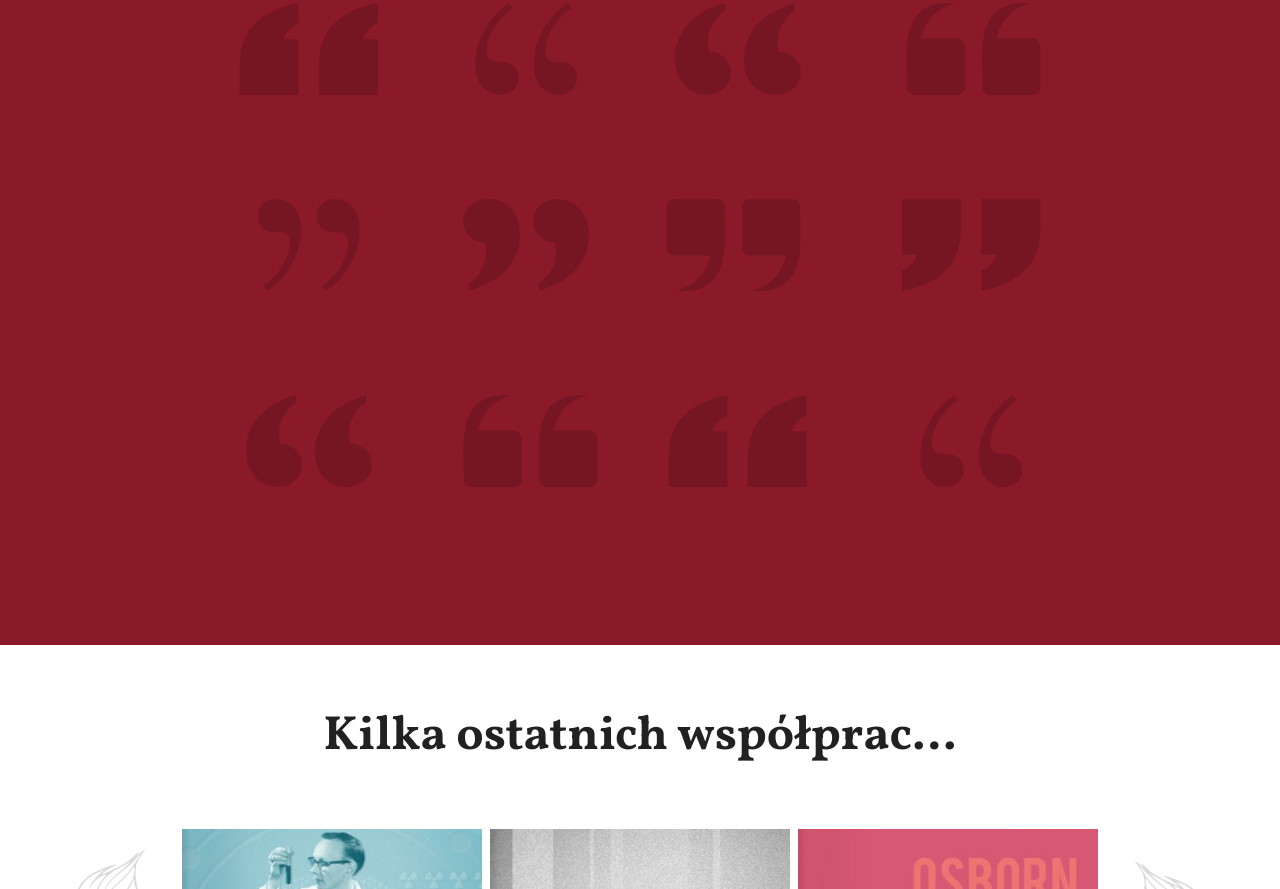
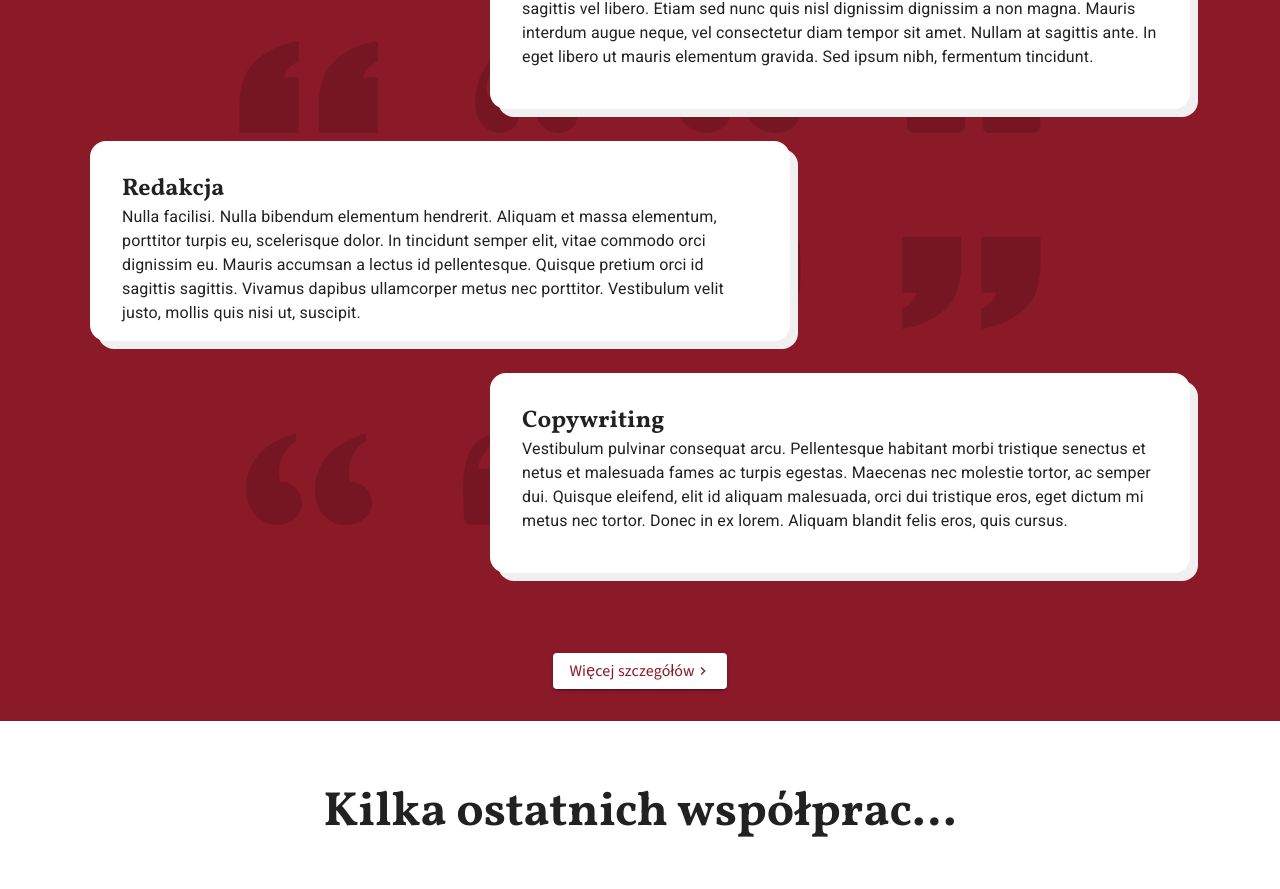
Before and after one commit to dawid-bobowski/portfolio-mbalazyk, a React (Vite) app: page / in a window 1280 px wide. Shown: the part 1055-1944 px from the top of the page. Built offline with nearby package versions, Linux system fonts and the light colour scheme.

Commit message:
Update offer section

```diff
--- a/src/components/Hero/HeroActions.tsx
+++ b/src/components/Hero/HeroActions.tsx
@@ -1,7 +1,7 @@
 import { Box } from '@mui/material';
 
-import ButtonContained from '../ButtonContained';
-import ButtonOutlined from '../ButtonOutlined';
+import ButtonContained from './ButtonContained';
+import ButtonOutlined from './ButtonOutlined';
 
 const HeroActions = () => {
   return (
--- a/src/components/Offer.tsx
+++ b/src/components/Offer.tsx
@@ -1,12 +1,13 @@
-import { Box, Typography } from '@mui/material';
+import { Box, Button, Typography } from '@mui/material';
+
+import NavigateNextIcon from '@mui/icons-material/NavigateNext';
+
 import BackgroundImage from '/offer-background.png';
-
-// Perhaps a carousel with some images and offers?
 
 const Offer = () => {
   return (
     <Box
-      id='main-offer'
+      id='main-offers'
       sx={{
         minHeight: 800,
         display: 'flex',
@@ -14,32 +15,118 @@ const Offer = () => {
         alignItems: 'center',
         padding: '2rem 0',
         backgroundImage: `url(${BackgroundImage})`,
-        backgroundColor: '#8B1A29',
+        backgroundColor: '#8b1a29',
         backgroundPosition: 'center',
         backgroundSize: 'contain',
         backgroundRepeat: 'no-repeat',
       }}
     >
-      <Typography
-        variant='h3'
-        component='h2'
+      <Box
+        id='offers-wrapper'
         sx={{
-          fontFamily: 'Vollkorn, serif',
-          fontWeight: 'bold',
-          color: '#FFF',
+          marginTop: '2rem',
+          display: 'flex',
+          flexDirection: 'column',
+          gap: 4,
         }}
       >
-        Oferta
-      </Typography>
-      <Box
-        sx={{
-          marginTop: '2rem',
-        }}
-      >
-        {/* Wstawić ofertę */}
+        <Box className='offer-item-wrapper' sx={styles.offerItemWrapper}>
+          <Box className='offer-item' sx={styles.offerItem}>
+            <Typography className='offer-title' variant='h5' sx={styles.offerTitle}>Korekta</Typography>
+            <Typography className='offer-description' sx={styles.offerDescription}>
+              Integer id facilisis magna. Vivamus sem dolor, tincidunt quis condimentum tincidunt, sagittis vel libero.
+              Etiam sed nunc quis nisl dignissim dignissim a non magna. Mauris interdum augue neque, vel consectetur
+              diam tempor sit amet. Nullam at sagittis ante. In eget libero ut mauris elementum gravida. Sed ipsum
+              nibh, fermentum tincidunt.
+            </Typography>
+          </Box>
+        </Box>
+        <Box className='offer-item-wrapper' sx={styles.offerItemWrapper}>
+          <Box className='offer-item' sx={styles.offerItem}>
+            <Typography className='offer-title' variant='h5' sx={styles.offerTitle}>Redakcja</Typography>
+            <Typography className='offer-description' sx={styles.offerDescription}>
+              Nulla facilisi. Nulla bibendum elementum hendrerit. Aliquam et massa elementum, porttitor turpis eu,
+              scelerisque dolor. In tincidunt semper elit, vitae commodo orci dignissim eu. Mauris accumsan a lectus id
+              pellentesque. Quisque pretium orci id sagittis sagittis. Vivamus dapibus ullamcorper metus nec porttitor.
+              Vestibulum velit justo, mollis quis nisi ut, suscipit.
+            </Typography>
+          </Box>
+        </Box>
+        <Box className='offer-item-wrapper' sx={styles.offerItemWrapper}>
+          <Box className='offer-item' sx={styles.offerItem}>
+            <Typography className='offer-title' variant='h5' sx={styles.offerTitle}>Copywriting</Typography>
+            <Typography className='offer-description' sx={styles.offerDescription}>
+              Vestibulum pulvinar consequat arcu. Pellentesque habitant morbi tristique senectus et netus et malesuada
+              fames ac turpis egestas. Maecenas nec molestie tortor, ac semper dui. Quisque eleifend, elit id aliquam
+              malesuada, orci dui tristique eros, eget dictum mi metus nec tortor. Donec in ex lorem. Aliquam blandit
+              felis eros, quis cursus.
+            </Typography>
+          </Box>
+        </Box>
+      </Box>
+      <Box sx={{
+        marginTop: 10,
+      }}>
+        <Button
+          variant='contained'
+          sx={{
+            display: 'flex',
+            alignItems: 'center',
+            justifyContent: 'center',
+            backgroundColor: '#fff',
+            color: '#8b1a29',
+            '&:hover': {
+              color: '#b51d2d',
+              backgroundColor: '#fff',
+              boxShadow: '0 0 4px 4px #b51d2d',
+            },
+          }}
+        >
+          <Typography sx={{
+            fontFamily: '"Source Sans 3", sans-serif',
+            textTransform: 'initial',
+          }}>
+            Więcej szczegółów
+          </Typography>
+          <NavigateNextIcon sx={{
+            fontSize: 16,
+          }} />
+        </Button>
       </Box>
     </Box>
   );
 };
 
+const styles = {
+  offerItemWrapper: {
+    display: 'flex',
+    alignItems: 'center',
+    gap: 4,
+    position: 'relative',
+    '&:nth-of-type(2n)': {
+      left: -200,
+    },
+    '&:nth-of-type(2n+1)': {
+      left: 200,
+    },
+  },
+  offerItem: {
+    backgroundColor: '#fff',
+    borderRadius: '1rem',
+    width: 700,
+    height: 200,
+    padding: 4,
+    boxShadow: '8px 8px 0px #f0f0f0',
+    display: 'flex',
+    flexDirection: 'column',
+  },
+  offerTitle: {
+    fontFamily: 'Vollkorn, serif',
+    fontWeight: 'bold',
+  },
+  offerDescription: {
+
+  },
+};
+
 export default Offer;
```
Also changed, not shown: src/components/Hero/ButtonContained.tsx (renamed from src/components/ButtonContained.tsx), src/components/Hero/ButtonOutlined.tsx (renamed from src/components/ButtonOutlined.tsx).
